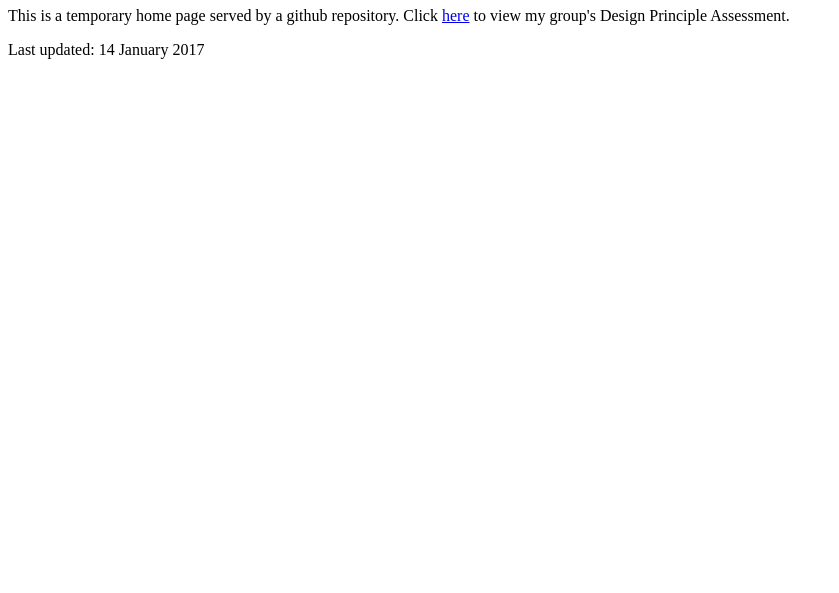
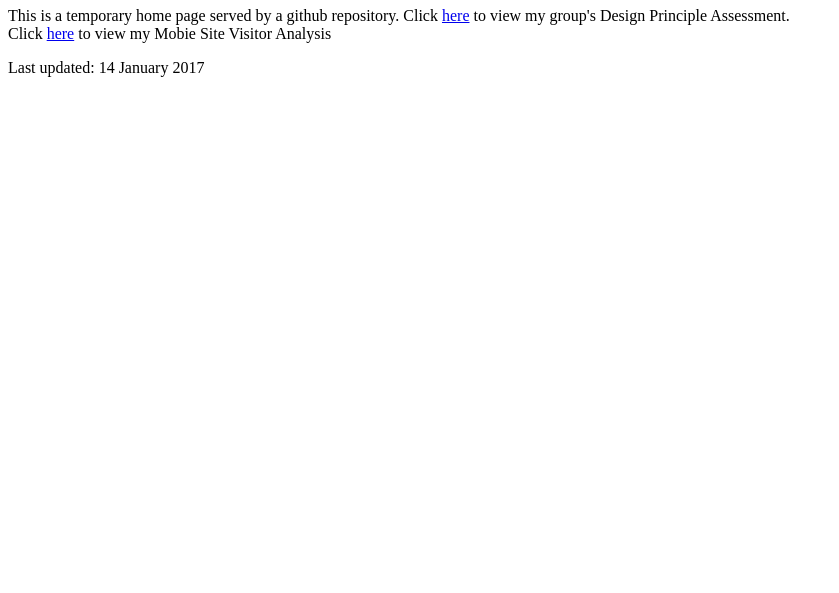
Before and after one commit to sarahkbarrett/sarahkbarrett.github.io, a plain HTML site: page index.html in a window 1280 px wide. Shown: the part 207-800 px from the top of the page, without its empty margins (0-839 px from the left). Drawn offline with Linux system fonts and the light colour scheme.

Commit message:
added analysis link

```diff
--- a/index.html
+++ b/index.html
@@ -22,7 +22,8 @@
             <h1>Home Page</h1>
             <p>This is a temporary home page served by a github repository.
 
-            Click <a href=" https://haileybeaz.github.io/homework/designprinciples.html ">here</a> to view my group's Design Principle Assessment.</p>
+            Click <a href=" https://haileybeaz.github.io/homework/designprinciples.html ">here</a> to view my group's Design Principle Assessment.<br>
+            Click <a href="https://sarahkbarrett.github.io/mobilesitevisitoranalysis.html">here</a> to view my Mobie Site Visitor Analysis</p>
             </main>
         <footer>Last updated: 14 January 2017
         </footer>
```
